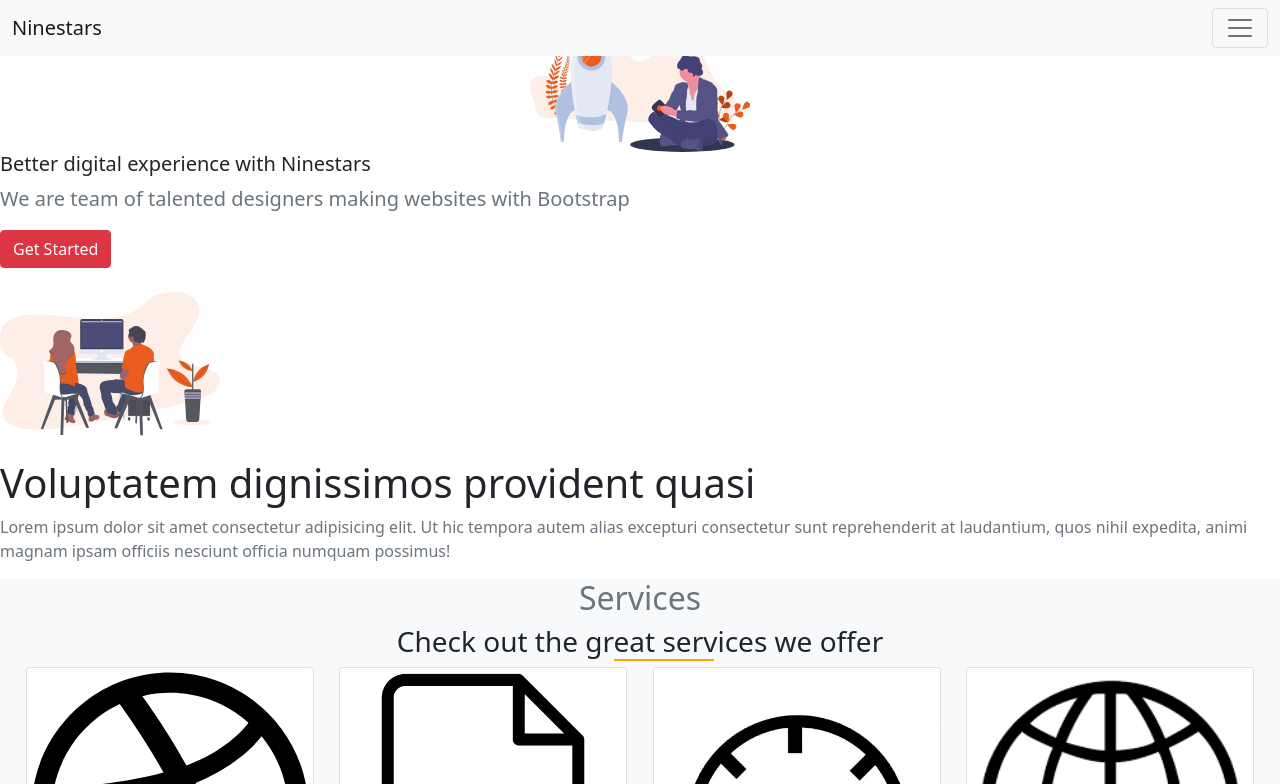
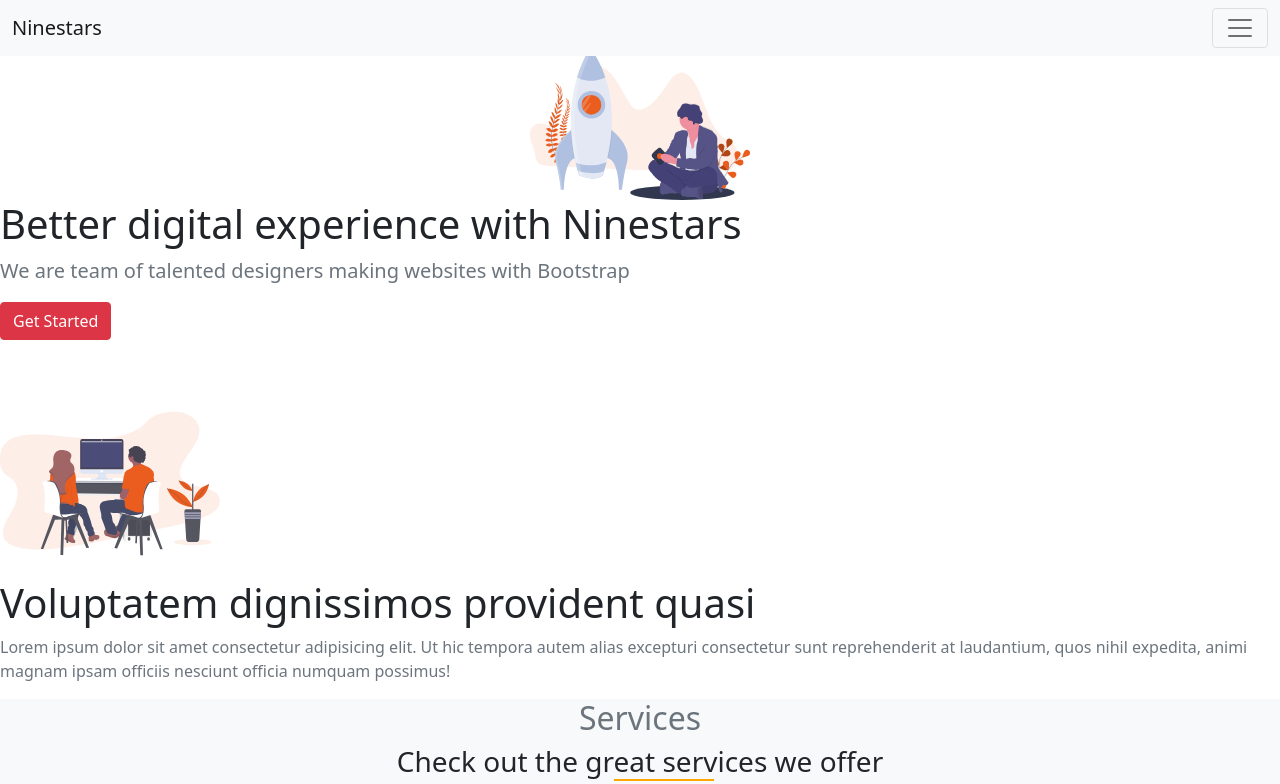
Before and after one commit to Minhaz902/Bootstrap-Project, a plain HTML site: page index.html in a window 1280 px wide. Shown: the top 784 px of the page. Drawn offline with nearby package versions, Linux system fonts and the light colour scheme.

Commit message:
little changes in top

```diff
--- a/index.html
+++ b/index.html
@@ -44,12 +44,12 @@
       <!---- Navbar Section end-->
       <!---- Body Section start-->
       <section>
-        <div class="grid" style="--bs-columns:2;">
+        <div class="grid py-5" style="--bs-columns:2;">
           <div class="g-col">
             <div class="text-center"><img src="images/hero-img.svg" alt="about-img"></div>
           </div>
           <div class="g-col">
-            <h5 class="card-title">Better digital experience with Ninestars</h5>
+            <h1 class="card-title">Better digital experience with Ninestars</h1>
               <p class="lead text-muted">We are team of talented designers making websites with Bootstrap</p>
             <button class="btn btn-danger rounded">Get Started</button>
           </div>
@@ -191,6 +191,9 @@
             </ul>
           </div>
          </div>
+         <div class="bg-light text-center">
+           <p>&copy2021 All right Reserved</p><span>Design by: <b>Mohammad Minhaz uddin</b></span>
+          </div>
        </section>
       </footer>
       <!---Footer Section end-->
```
